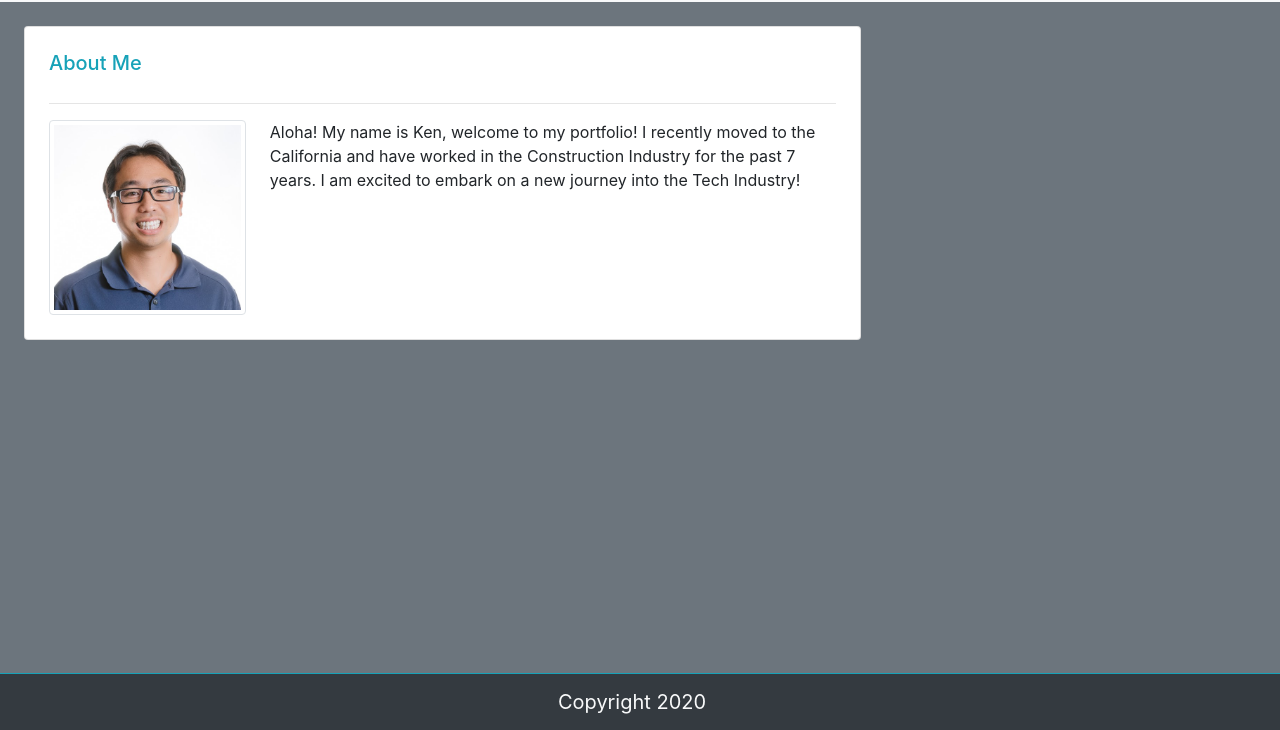
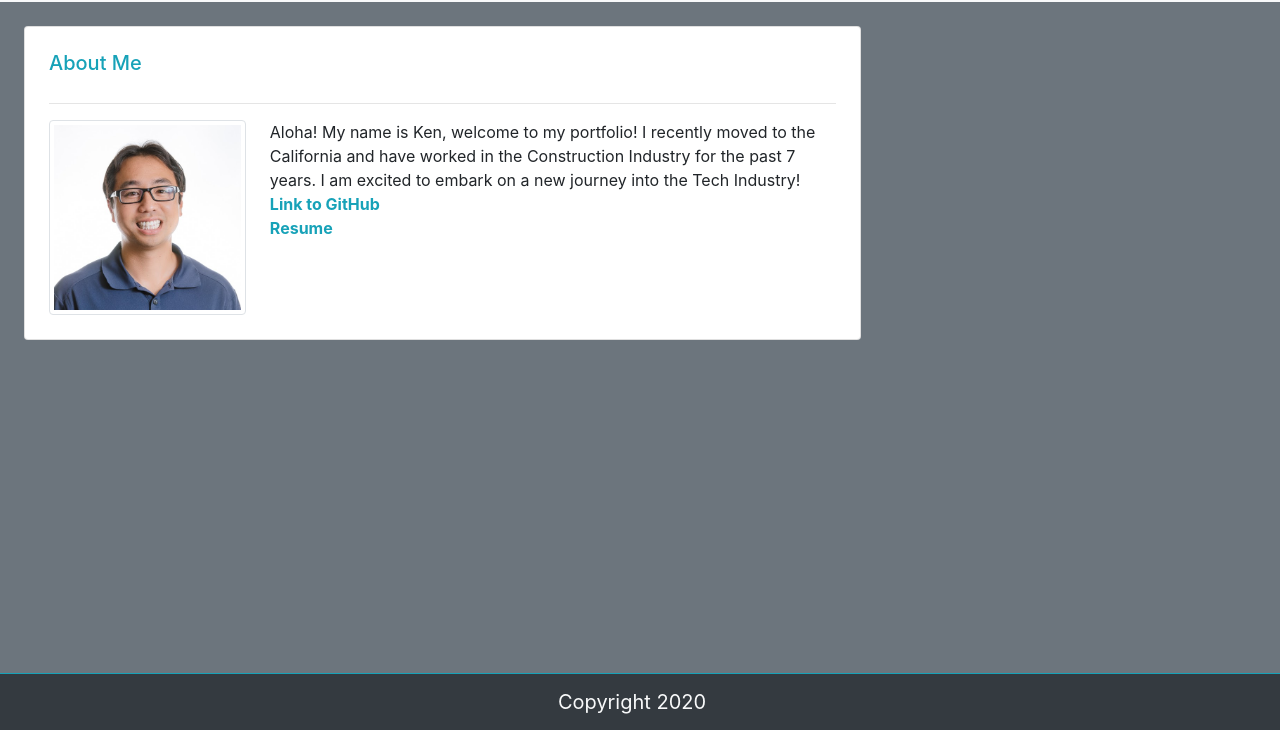
Before and after one commit to kent28808/KT-Portfolio, a plain HTML site: page index.html in a window 1280 px wide. Shown: the part 70-800 px from the top of the page. Drawn offline with nearby package versions, Linux system fonts and the light colour scheme.

Commit message:
index revised

```diff
--- a/index.html
+++ b/index.html
@@ -39,6 +39,11 @@
             src="Assets/WebSize-19.jpg"
             alt="Card image cap">
           <article class="card-text">Aloha! My name is Ken, welcome to my portfolio!  I recently moved to the California and  have worked in the Construction Industry for the past 7 years.  I am excited to embark on a new journey into the Tech Industry!
+          <br>
+          <a class="font-weight-bold text-info" href="https://github.com/kent28808">Link to GitHub</a>
+          <br>
+          <a class="font-weight-bold text-info" href="Assets/Resume.pdf">Resume</a>
+          <br>
           </article>
         </section>
       </div>
```
Also changed, not shown: Assets/portfolio screenshot.png (added).
